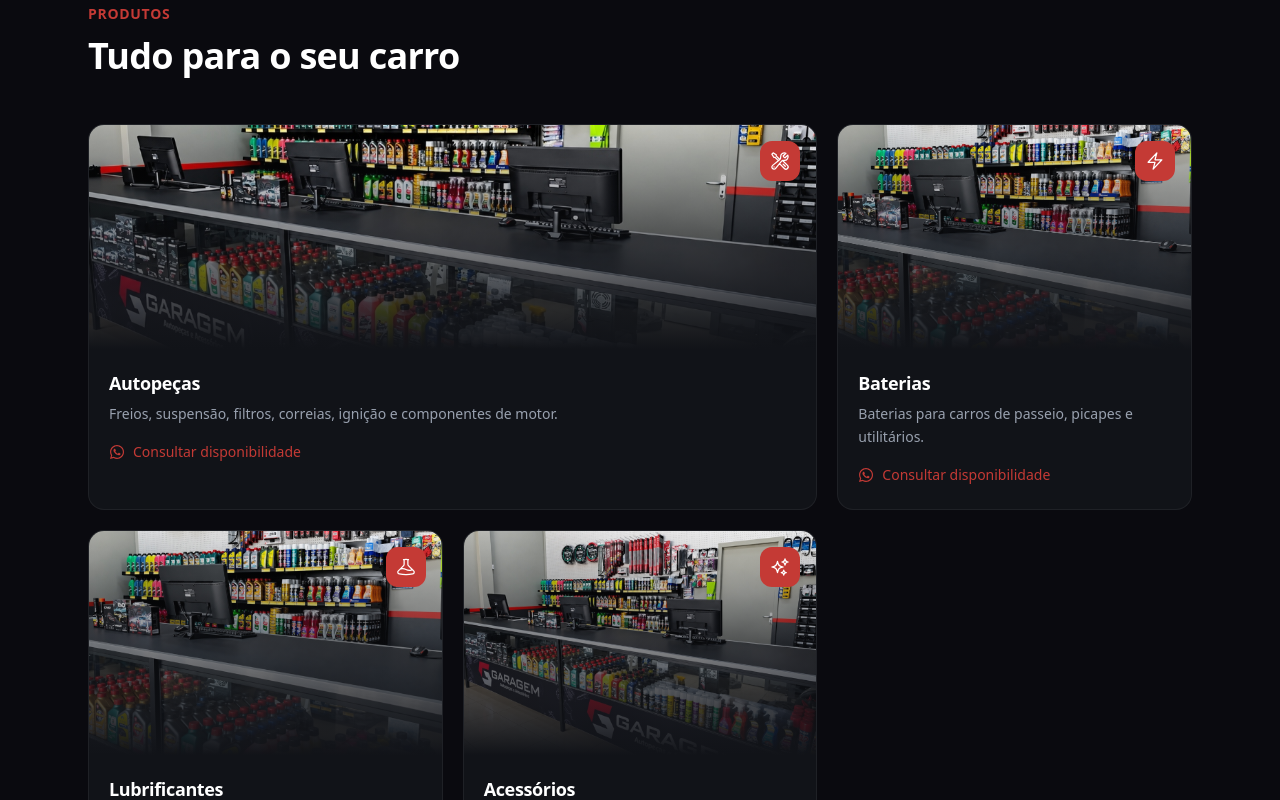
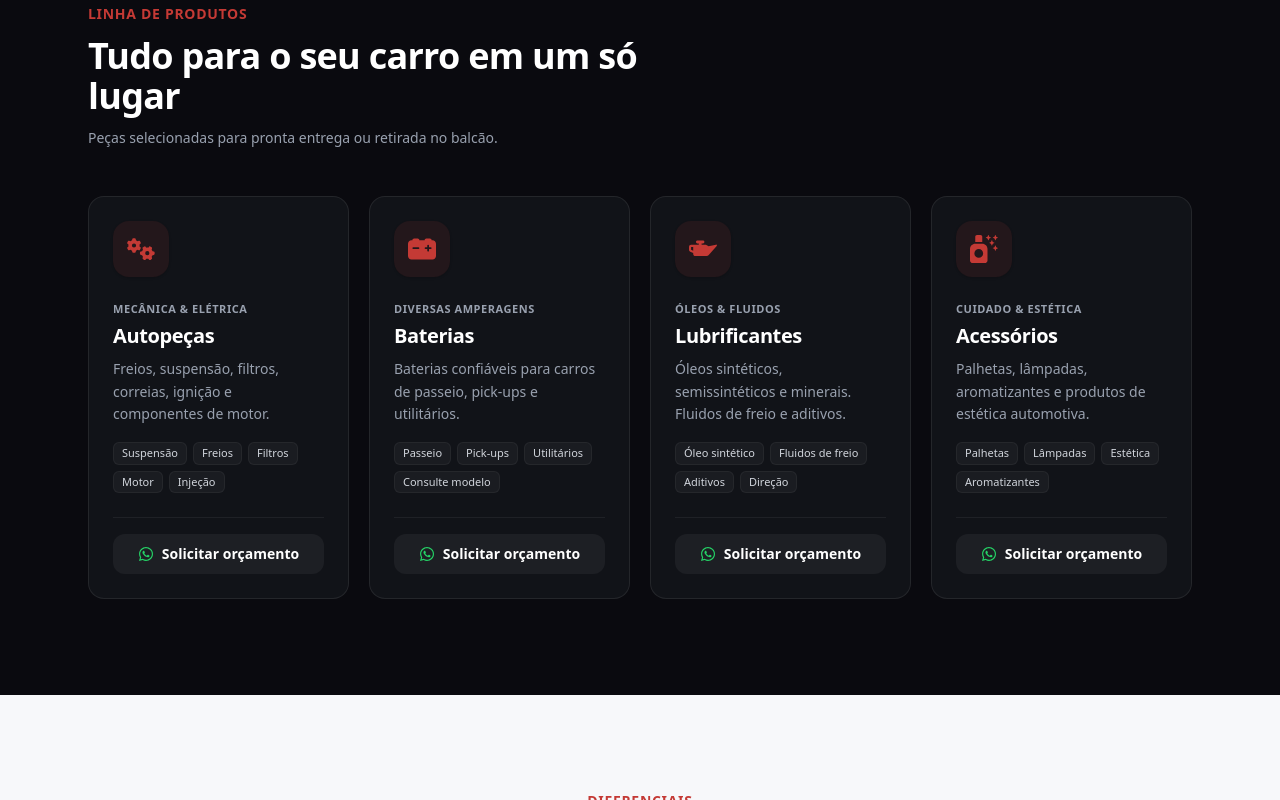
Before and after one commit to FR4NC7S/garagem-autopecas-acessorios, a Next.js app: page / in a window 1280 px wide. Shown: the part 840-1640 px from the top of the page. Built offline with nearby package versions, Linux system fonts and the light colour scheme.

Commit message:
feat: substitui fotos repetidas por banco de icones automotivos e altera CTA para Solicitar orcamento

```diff
--- a/src/app/layout.tsx
+++ b/src/app/layout.tsx
@@ -60,12 +60,9 @@ export const metadata: Metadata = {
     images: ["/images/fachada.jpg"],
   },
   icons: {
-    icon: [
-      { url: "/favicon.ico", sizes: "any" },
-      { url: "/icon.png", type: "image/png", sizes: "512x512" },
-    ],
-    shortcut: "/favicon.ico",
-    apple: "/icon.png",
+    icon: "/images/logo.png",
+    shortcut: "/images/logo.png",
+    apple: "/images/logo.png",
   },
 };
 
--- a/src/components/CategoriesBento.tsx
+++ b/src/components/CategoriesBento.tsx
@@ -1,6 +1,5 @@
-import Image from "next/image";
 import { FaWhatsapp } from "react-icons/fa";
-import { HiOutlineWrenchScrewdriver, HiOutlineBolt, HiOutlineBeaker, HiOutlineSparkles } from "react-icons/hi2";
+import { FaGears, FaCarBattery, FaOilCan, FaSprayCanSparkles } from "react-icons/fa6";
 import { COMPANY_DATA } from "@/data/company";
 
 export default function CategoriesBento() {
@@ -8,42 +7,38 @@ export default function CategoriesBento() {
     {
       id: "autopecas",
       title: "Autopeças",
+      badge: "Mecânica & Elétrica",
       description: "Freios, suspensão, filtros, correias, ignição e componentes de motor.",
-      icon: HiOutlineWrenchScrewdriver,
-      image: COMPANY_DATA.images.interior,
-      imageAlt: "Estoque de autopeças na Garagem",
-      isLarge: true,
-      whatsappMsg: "Olá, gostaria de consultar autopeças para o meu veículo.",
+      icon: FaGears,
+      items: ["Suspensão", "Freios", "Filtros", "Motor", "Injeção"],
+      whatsappMsg: "Olá! Gostaria de solicitar um orçamento de autopeças na Garagem.",
     },
     {
       id: "baterias",
       title: "Baterias",
-      description: "Baterias para carros de passeio, picapes e utilitários.",
-      icon: HiOutlineBolt,
-      image: COMPANY_DATA.images.balcao,
-      imageAlt: "Baterias automotivas",
-      isLarge: false,
-      whatsappMsg: "Olá, gostaria de consultar baterias na Garagem.",
+      badge: "Diversas Amperagens",
+      description: "Baterias confiáveis para carros de passeio, pick-ups e utilitários.",
+      icon: FaCarBattery,
+      items: ["Passeio", "Pick-ups", "Utilitários", "Consulte modelo"],
+      whatsappMsg: "Olá! Gostaria de solicitar um orçamento de baterias na Garagem.",
     },
     {
       id: "lubrificantes",
       title: "Lubrificantes",
-      description: "Óleos minerais, semissintéticos e sintéticos. Fluidos de freio e direção.",
-      icon: HiOutlineBeaker,
-      image: COMPANY_DATA.images.balcao,
-      imageAlt: "Lubrificantes automotivos",
-      isLarge: false,
-      whatsappMsg: "Olá, gostaria de consultar lubrificantes na Garagem.",
+      badge: "Óleos & Fluidos",
+      description: "Óleos sintéticos, semissintéticos e minerais. Fluidos de freio e aditivos.",
+      icon: FaOilCan,
+      items: ["Óleo sintético", "Fluidos de freio", "Aditivos", "Direção"],
+      whatsappMsg: "Olá! Gostaria de solicitar um orçamento de lubrificantes na Garagem.",
     },
     {
       id: "acessorios",
       title: "Acessórios",
-      description: "Palhetas, lâmpadas, aromatizantes e produtos de limpeza automotiva.",
-      icon: HiOutlineSparkles,
-      image: COMPANY_DATA.images.interior,
-      imageAlt: "Acessórios automotivos",
-      isLarge: false,
-      whatsappMsg: "Olá, gostaria de consultar acessórios na Garagem.",
+      badge: "Cuidado & Estética",
+      description: "Palhetas, lâmpadas, aromatizantes e produtos de estética automotiva.",
+      icon: FaSprayCanSparkles,
+      items: ["Palhetas", "Lâmpadas", "Estética", "Aromatizantes"],
+      whatsappMsg: "Olá! Gostaria de solicitar um orçamento de acessórios na Garagem.",
     },
   ];
 
@@ -53,58 +48,67 @@ export default function CategoriesBento() {
         {/* Header */}
         <div className="max-w-xl mb-12">
           <p className="text-[#C43A35] text-sm font-semibold uppercase tracking-wider mb-3">
-            Produtos
+            Linha de Produtos
           </p>
           <h2 className="text-3xl sm:text-4xl font-bold text-white">
-            Tudo para o seu carro
+            Tudo para o seu carro em um só lugar
           </h2>
+          <p className="mt-3 text-sm text-gray-400">
+            Peças selecionadas para pronta entrega ou retirada no balcão.
+          </p>
         </div>
 
-        {/* Grid */}
-        <div className="grid grid-cols-1 md:grid-cols-2 lg:grid-cols-3 gap-5">
+        {/* Grid de Ícones Automotivos */}
+        <div className="grid grid-cols-1 sm:grid-cols-2 lg:grid-cols-4 gap-5">
           {categories.map((cat) => {
             const Icon = cat.icon;
             return (
               <article
                 key={cat.id}
-                className={`group relative rounded-2xl overflow-hidden bg-[#111318] border border-white/[0.06] hover:border-[#C43A35]/40 transition-all duration-300 ${
-                  cat.isLarge ? "lg:col-span-2" : ""
-                }`}
+                className="group relative rounded-2xl bg-[#111318] border border-white/[0.08] hover:border-[#C43A35]/50 p-6 flex flex-col justify-between transition-all duration-300 hover:-translate-y-1 hover:shadow-xl hover:shadow-[#C43A35]/5"
               >
-                {/* Image */}
-                <div className="relative h-48 sm:h-56 overflow-hidden">
-                  <Image
-                    src={cat.image}
-                    alt={cat.imageAlt}
-                    fill
-                    sizes={cat.isLarge ? "(max-width: 1024px) 100vw, 66vw" : "(max-width: 1024px) 100vw, 33vw"}
-                    className="object-cover group-hover:scale-105 transition-transform duration-500"
-                  />
-                  <div className="absolute inset-0 bg-gradient-to-t from-[#111318] via-[#111318]/50 to-transparent" />
+                <div>
+                  {/* Ícone de Destaque */}
+                  <div className="w-14 h-14 rounded-2xl bg-[#C43A35]/10 text-[#C43A35] group-hover:bg-[#C43A35] group-hover:text-white flex items-center justify-center mb-6 transition-colors duration-300 shadow-sm">
+                    <Icon className="w-7 h-7" />
+                  </div>
 
-                  {/* Icon badge */}
-                  <div className="absolute top-4 right-4 w-10 h-10 rounded-xl bg-[#C43A35] text-white flex items-center justify-center">
-                    <Icon className="w-5 h-5" />
-                  </div>
-                </div>
+                  {/* Badge sutil */}
+                  <span className="text-[11px] font-semibold text-gray-400 tracking-wider uppercase block mb-1">
+                    {cat.badge}
+                  </span>
 
-                {/* Content */}
-                <div className="p-5">
-                  <h3 className="text-lg font-bold text-white mb-1.5">
+                  <h3 className="text-xl font-bold text-white group-hover:text-[#C43A35] transition-colors mb-2">
                     {cat.title}
                   </h3>
+
                   <p className="text-sm text-gray-400 leading-relaxed mb-4">
                     {cat.description}
                   </p>
 
+                  {/* Tags */}
+                  <div className="flex flex-wrap gap-1.5 mb-6">
+                    {cat.items.map((item, idx) => (
+                      <span
+                        key={idx}
+                        className="text-[11px] font-medium px-2 py-0.5 rounded-md bg-white/[0.04] text-gray-300 border border-white/[0.05]"
+                      >
+                        {item}
+                      </span>
+                    ))}
+                  </div>
+                </div>
+
+                {/* Botão de Solicitar Orçamento */}
+                <div className="pt-4 border-t border-white/[0.06]">
                   <a
                     href={COMPANY_DATA.getWhatsAppUrl(cat.whatsappMsg)}
                     target="_blank"
                     rel="noopener noreferrer"
-                    className="inline-flex items-center gap-2 text-sm font-medium text-[#C43A35] hover:text-[#e0635e] transition-colors"
+                    className="w-full inline-flex items-center justify-center gap-2 py-2.5 px-3 rounded-xl bg-white/[0.05] group-hover:bg-[#C43A35] text-white text-xs sm:text-sm font-semibold transition-all duration-200"
                   >
-                    <FaWhatsapp className="w-4 h-4" />
-                    Consultar disponibilidade
+                    <FaWhatsapp className="w-4 h-4 text-[#25D366] group-hover:text-white transition-colors" />
+                    <span>Solicitar orçamento</span>
                   </a>
                 </div>
               </article>
```
